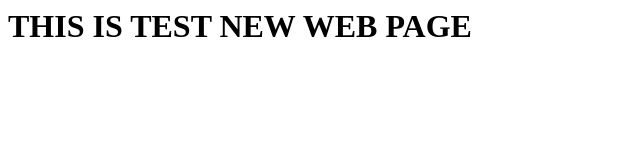
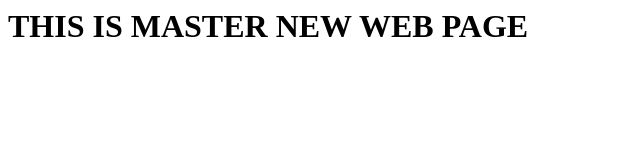
Before and after one commit to Ravindrakhole/Synechron, a plain HTML site: page index.html in a window 1280 px wide. Shown: the whole page, without its empty margins (0-640 px from the left). Drawn offline with Linux system fonts and the light colour scheme.

Commit message:
MASTER CHANGE

```diff
--- a/index.html
+++ b/index.html
@@ -1 +1 @@
-<h1>THIS IS TEST NEW WEB PAGE</h1>
+<h1>THIS IS MASTER NEW WEB PAGE</h1>
```
